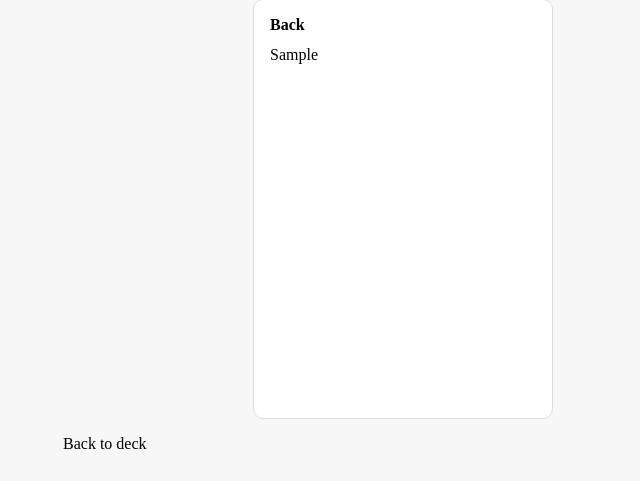
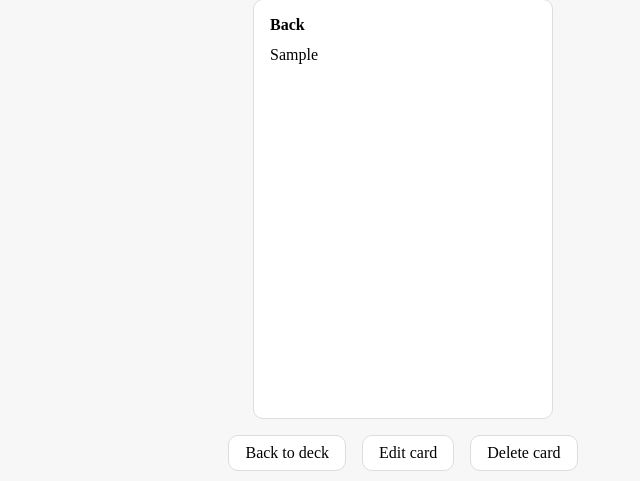
Before and after one commit to developerandrii/noe-website, a Django app: page /cards/1/ in a window 1280 px wide. Shown: the part 447-928 px from the top of the page, without its empty margins (237-877 px from the left). Before the commit the page ends 896 px from the top, so only its background shows below. Run offline with Django 5.2, Linux system fonts and the light colour scheme; a user stored in the database is signed in; tables that the repository leaves empty hold one stand-in row (values such as "Sample post").

Commit message:
Add card detail actions

```diff
--- a/flashcards/static/flashcards/card_detail.css
+++ b/flashcards/static/flashcards/card_detail.css
@@ -31,8 +31,18 @@
 }
 
 
-.card-detail__back-link {
-    display: inline-block;
+.card-detail__actions {
+    display: flex;
+    justify-content: center;
+    gap: 1rem;
+}
+
+
+.card-detail__actions a {
+    padding: .5rem 1rem;
+    border: 1px solid #ddd;
+    border-radius: 10px;
     color: inherit;
+    background-color: white;
     text-decoration: none;
 }
--- a/flashcards/templates/flashcards/card_detail.html
+++ b/flashcards/templates/flashcards/card_detail.html
@@ -17,8 +17,10 @@
         <p class="card-detail__content">{{ card.back }}</p>
     </section>
 
-    <a class="card-detail__back-link" href="{% url 'deck-detail' card.deck.pk %}">
-        Back to deck
-    </a>
+    <div class="card-detail__actions">
+        <a href="{% url 'deck-detail' card.deck.pk %}">Back to deck</a>
+        <a href="{% url 'card-update' card.pk %}">Edit card</a>
+        <a href="{% url 'card-delete' card.pk %}">Delete card</a>
+    </div>
 </article>
 {% endblock %}
```
